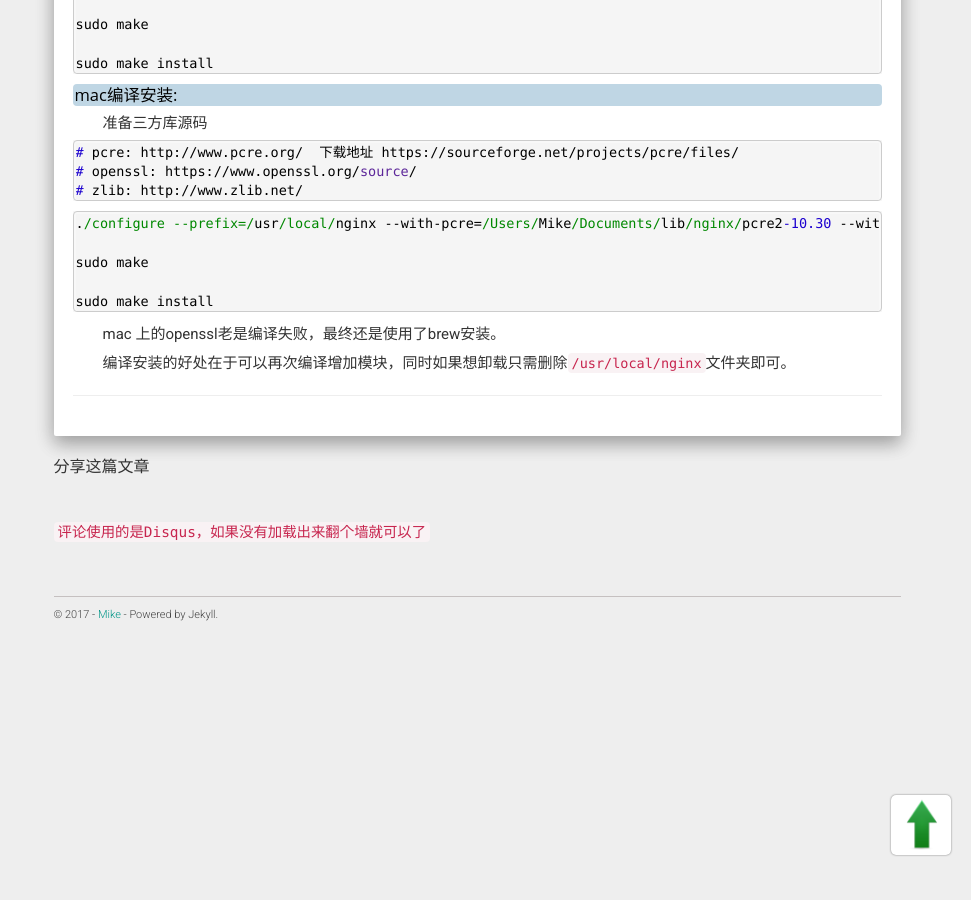
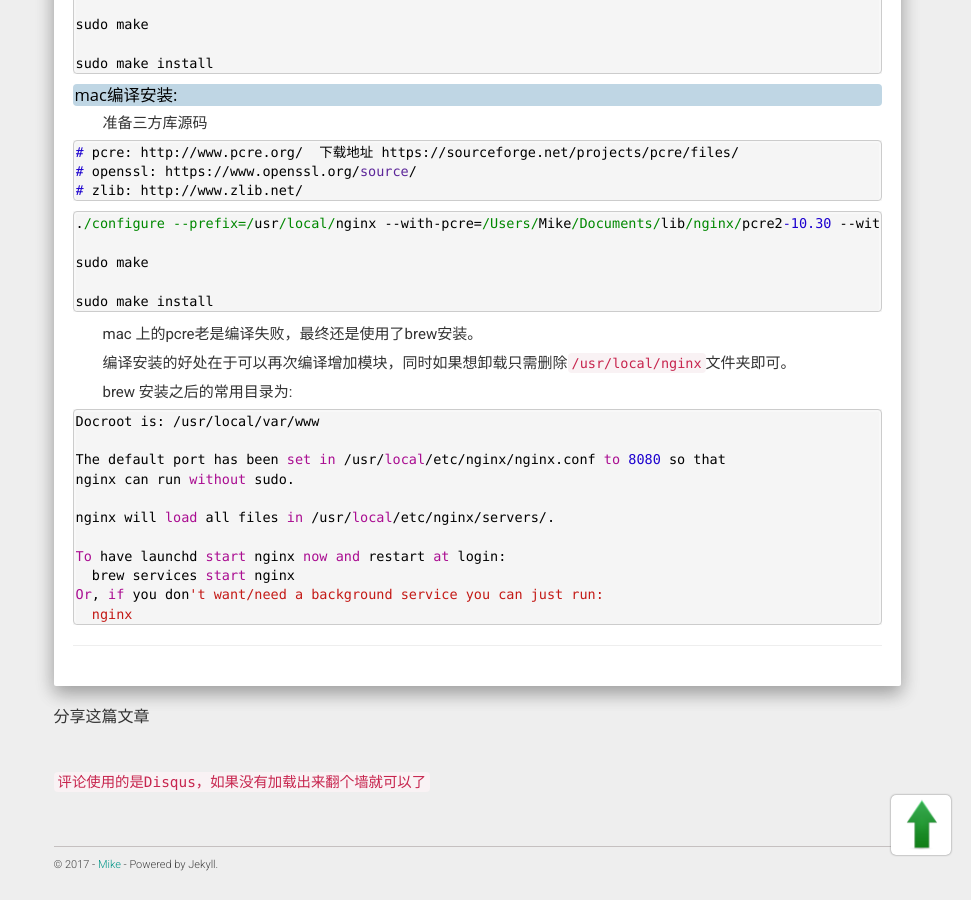
Before and after one commit to iampythoner/iampythoner.github.io, a Jekyll site: the page built from misc/nginx_config.md, in a window 1280 px wide and 900 px high, scrolled down 960 px. Shown: the whole window, without its empty margins (309-1280 px from the left). Built offline with Jekyll 4.4.1, drawn with Linux system fonts in a browser that asks for light colours; nearby versions of some CDN libraries; comment, search, counter and statistics services are not loaded; some of the changed text lies outside the part shown.

Commit message:
no message

````diff
--- a/misc/nginx_config.md
+++ b/misc/nginx_config.md
@@ -1,7 +1,7 @@
 ---
 permalink: /misc/nginx_cnfig
 layout: cnblog_post
-title:  'nginx常用的配置目录'
+title:  'nginx安装和配置'
 date:   2017-10-19 06:34:39
 categories: misc
 ---
@@ -82,7 +82,23 @@ sudo make
 sudo make install
 ```
 
-mac 上的openssl老是编译失败，最终还是使用了brew安装。
+mac 上的pcre老是编译失败，最终还是使用了brew安装。
 
 
 编译安装的好处在于可以再次编译增加模块，同时如果想卸载只需删除`/usr/local/nginx`文件夹即可。
+
+brew 安装之后的常用目录为:
+
+```
+Docroot is: /usr/local/var/www
+
+The default port has been set in /usr/local/etc/nginx/nginx.conf to 8080 so that
+nginx can run without sudo.
+
+nginx will load all files in /usr/local/etc/nginx/servers/.
+
+To have launchd start nginx now and restart at login:
+  brew services start nginx
+Or, if you don't want/need a background service you can just run:
+  nginx
+```
````
Also changed, not shown: misc/index.md (+2 -1 lines), misc/uwsgi_config.md (added, +7 -0 lines).
